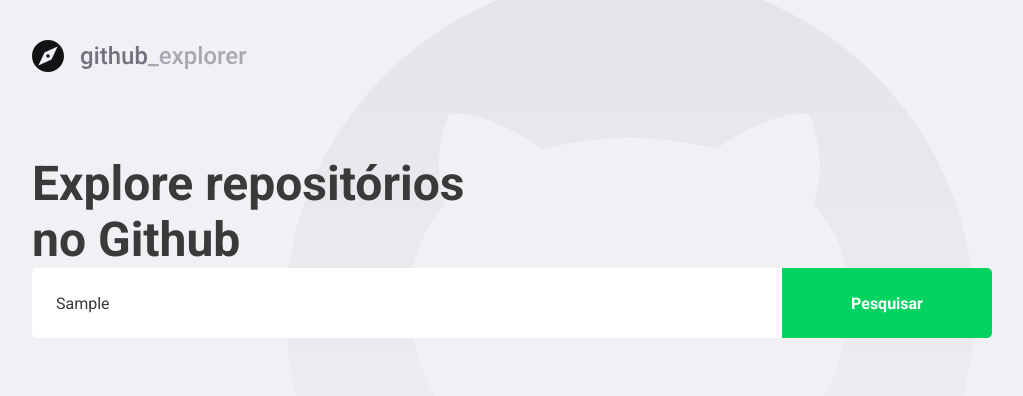
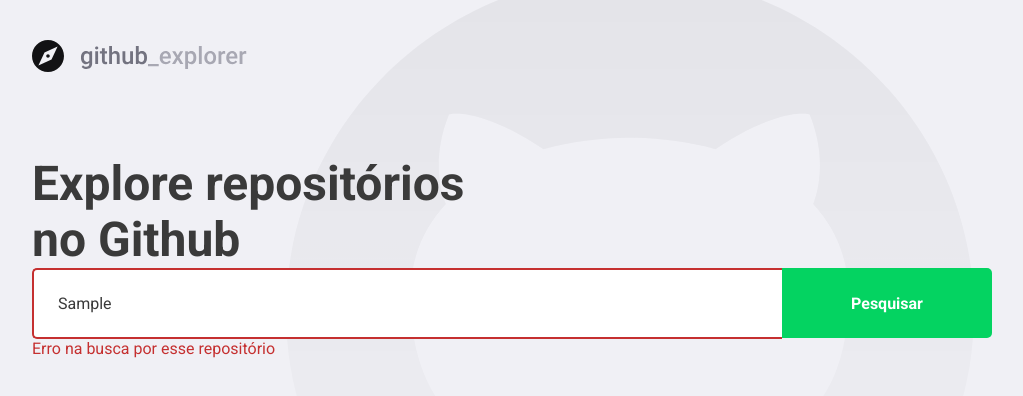
Before and after one commit to leandroprog/estudo-projeto-em-reactJS, a React (Create React App) app: page / in a window 1280 px wide. Both pictures are taken after typing "Sample" into the empty fields and a click on the button "Pesquisar". Shown: the top 396 px of the page, without its empty margins (128-1151 px from the left). Built offline with nearby package versions, Linux system fonts and the light colour scheme; no server answers.

Commit message:
Lidando com erros

```diff
--- a/src/pages/Dashboard/index.tsx
+++ b/src/pages/Dashboard/index.tsx
@@ -4,7 +4,7 @@ import { FiChevronRight } from 'react-icons/fi';
 import api from '../../services/api';
 
 import logoImg from '../../assets/logo.svg';
-import { Title, Form, Repositories } from './styles';
+import { Title, Form, Repositories, Error } from './styles';
 
 interface Repository {
   full_name: string;
@@ -17,6 +17,7 @@ interface Repository {
 
 const Dashboard: React.FC = () => {
   const [newRepo, setNewRepo] = useState('');
+  const [inputError, setInputError] = useState('');
 
   const [repositories, setRespositories] = useState<Repository[]>([]);
 
@@ -24,20 +25,28 @@ const Dashboard: React.FC = () => {
     event: FormEvent<HTMLFormElement>
   ): Promise<void> {
     event.preventDefault();
-    // Adição de um novo repositório
+    if (!newRepo) {
+      setInputError('Digite o autor/nome do repositório');
+      return;
+    }
 
-    const response = await api.get<Repository>(`repos/${newRepo}`);
-    const repository = response.data;
+    try {
+      const response = await api.get<Repository>(`repos/${newRepo}`);
+      const repository = response.data;
 
-    setRespositories([...repositories, repository]);
-    setNewRepo('');
+      setRespositories([...repositories, repository]);
+      setNewRepo('');
+      setInputError('');
+    } catch (error) {
+      setInputError('Erro na busca por esse repositório');
+    }
   }
 
   return (
     <>
       <img src={logoImg} alt="Github Explorer" />
       <Title>Explore repositórios no Github</Title>
-      <Form onSubmit={handlerAddRepository}>
+      <Form hasError={!!inputError} onSubmit={handlerAddRepository}>
         <input
           value={newRepo}
           onChange={(e) => setNewRepo(e.target.value)}
@@ -45,6 +54,7 @@ const Dashboard: React.FC = () => {
         />
         <button type="submit">Pesquisar</button>
       </Form>
+      {inputError && <Error>{inputError}</Error>}
       <Repositories>
         {repositories.map((item) => (
           <a key={item.full_name} href="teste">
--- a/src/pages/Dashboard/styles.ts
+++ b/src/pages/Dashboard/styles.ts
@@ -1,5 +1,9 @@
-import styled from 'styled-components';
+import styled, { css } from 'styled-components';
 import { shade } from 'polished';
+
+interface FormProps {
+  hasError: boolean;
+}
 
 export const Title = styled.h1`
   font-size: 48px;
@@ -9,15 +13,24 @@ export const Title = styled.h1`
   margin-top: 80px;
 `;
 
-export const Form = styled.form`
+export const Form = styled.form<FormProps>`
   display: flex;
   input {
     flex: 1;
-    height: 70px;
+    height: 67px;
     padding: 0 24px;
     border: 0;
     border-radius: 5px 0 0px 5px;
     color: #3a3a3a;
+    border: 2px solid #fff;
+    border-right: 0;
+
+    ${(props) =>
+      props.hasError &&
+      css`
+        border-color: #c53030;
+      `}
+
     &::placeholder {
       color: #a8a8a8;
     }
@@ -86,3 +99,8 @@ export const Repositories = styled.div`
     }
   }
 `;
+
+export const Error = styled.span`
+  display: block;
+  color: #c53030;
+`;
```
